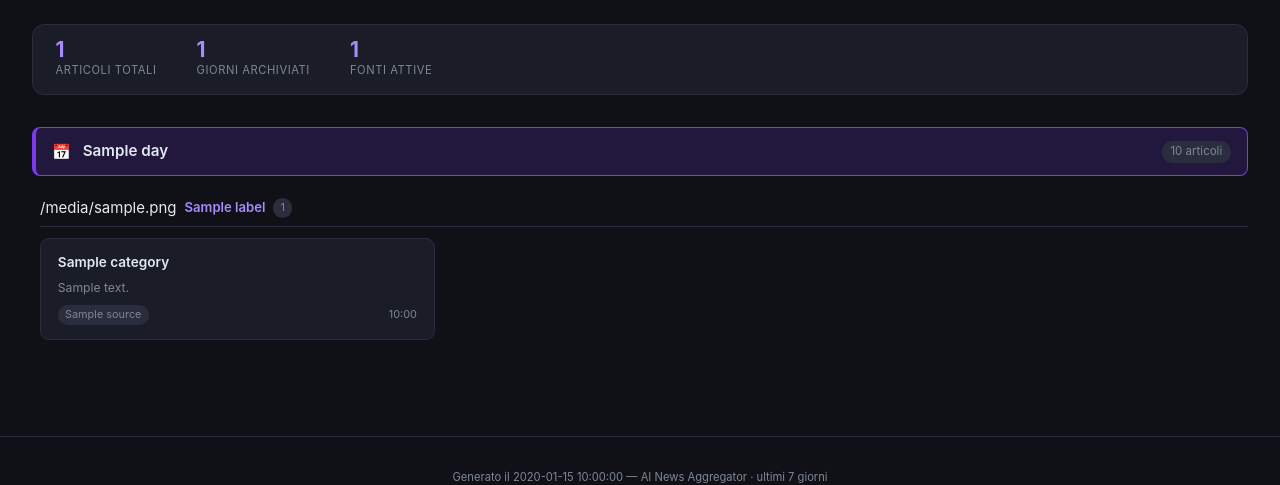
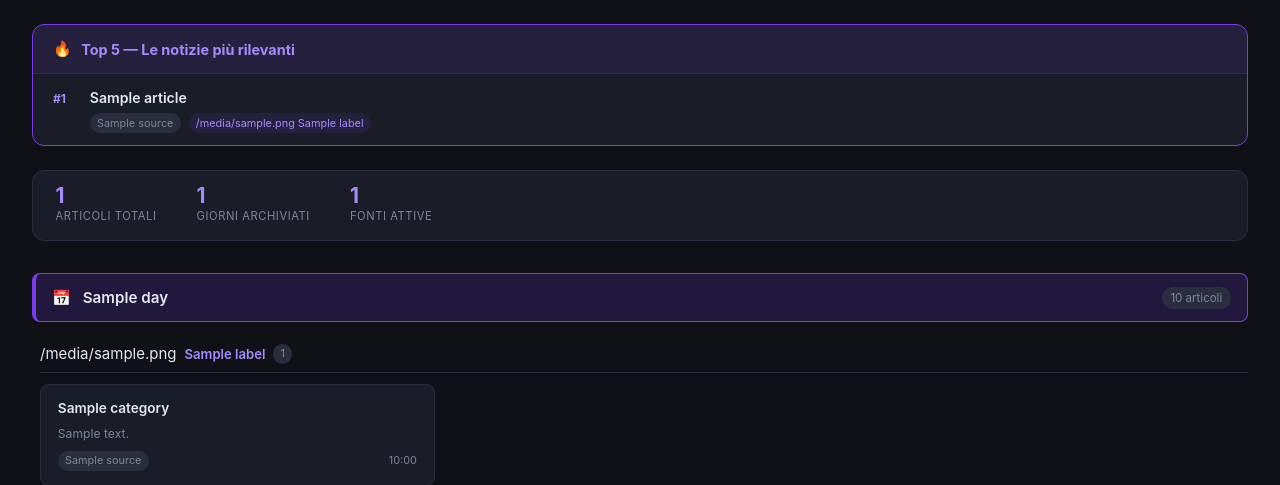
Before and after one commit to blainepaul/ai-update, a Python web app: template templates/dashboard.html in a window 1280 px wide. Shown: the part 114-599 px from the top of the page. Run offline with Jinja, Linux system fonts and the light colour scheme; the template is opened without the code that fills it: most values are stand-ins (such as "Sample title", 1, 10 or a date in 2020).

Commit message:
feat: highlights top 5, keyword categorizer, GitHub Pages

```diff
--- a/templates/dashboard.html
+++ b/templates/dashboard.html
@@ -184,10 +184,76 @@
       border-top: 1px solid var(--border); margin-top: 1rem;
     }
 
+    /* ── Highlights ── */
+    .highlights-section {
+      max-width: 1400px;
+      margin: 1.5rem auto 0;
+      padding: 0 2rem;
+    }
+    .highlights-inner {
+      background: var(--surface);
+      border: 1px solid var(--accent);
+      border-radius: 12px;
+      overflow: hidden;
+    }
+    .highlights-header {
+      display: flex;
+      align-items: center;
+      gap: 0.6rem;
+      padding: 0.75rem 1.25rem;
+      background: var(--accent-dim);
+      border-bottom: 1px solid var(--border);
+    }
+    .highlights-header h2 { font-size: 0.9rem; font-weight: 700; color: var(--accent-light); }
+    .highlights-list { list-style: none; }
+    .highlight-item {
+      display: flex;
+      align-items: flex-start;
+      gap: 0.9rem;
+      padding: 0.75rem 1.25rem;
+      border-bottom: 1px solid var(--border);
+      transition: background 0.15s;
+    }
+    .highlight-item:last-child { border-bottom: none; }
+    .highlight-item:hover { background: var(--surface-hover); }
+    .highlight-rank {
+      font-size: 0.75rem;
+      font-weight: 700;
+      color: var(--accent-light);
+      min-width: 1.4rem;
+      padding-top: 0.15rem;
+    }
+    .highlight-body { flex: 1; min-width: 0; }
+    .highlight-body a {
+      text-decoration: none;
+      color: var(--text);
+      font-weight: 600;
+      font-size: 0.88rem;
+      line-height: 1.4;
+    }
+    .highlight-body a:hover { color: var(--accent-light); }
+    .highlight-meta {
+      display: flex;
+      gap: 0.5rem;
+      align-items: center;
+      margin-top: 0.2rem;
+      flex-wrap: wrap;
+    }
+    .highlight-source {
+      font-size: 0.68rem; color: var(--muted);
+      background: var(--border); padding: 0.08rem 0.45rem;
+      border-radius: 999px;
+    }
+    .highlight-cat {
+      font-size: 0.68rem; color: var(--accent-light);
+      background: var(--accent-dim); padding: 0.08rem 0.45rem;
+      border-radius: 999px;
+    }
+
     @media (max-width: 640px) {
       header { padding: 0.75rem 1rem; flex-direction: column; align-items: flex-start; }
       nav { padding: 0.5rem 1rem; top: 80px; }
-      main, .stats-bar { padding: 1rem; }
+      main, .stats-bar, .highlights-section { padding: 1rem; }
       .articles-grid { grid-template-columns: 1fr; }
     }
   </style>
@@ -211,6 +277,29 @@
     </a>
   {% endfor %}
 </nav>
+
+<section class="highlights-section">
+  <div class="highlights-inner">
+    <div class="highlights-header">
+      <span>🔥</span>
+      <h2>Top 5 — Le notizie più rilevanti</h2>
+    </div>
+    <ol class="highlights-list">
+      {% for article in highlights %}
+        <li class="highlight-item">
+          <span class="highlight-rank">#{{ loop.index }}</span>
+          <div class="highlight-body">
+            <a href="{{ article.url }}" target="_blank" rel="noopener noreferrer">{{ article.title }}</a>
+            <div class="highlight-meta">
+              <span class="highlight-source">{{ article.source }}</span>
+              <span class="highlight-cat">{{ icons[article.category] }} {{ labels[article.category] }}</span>
+            </div>
+          </div>
+        </li>
+      {% endfor %}
+    </ol>
+  </div>
+</section>
 
 <div class="stats-bar">
   <div class="stats-inner">
```
Also changed, not shown: docs/index.html (+155 -9 lines), renderer.py (+36 -1 lines), 1 other file.
